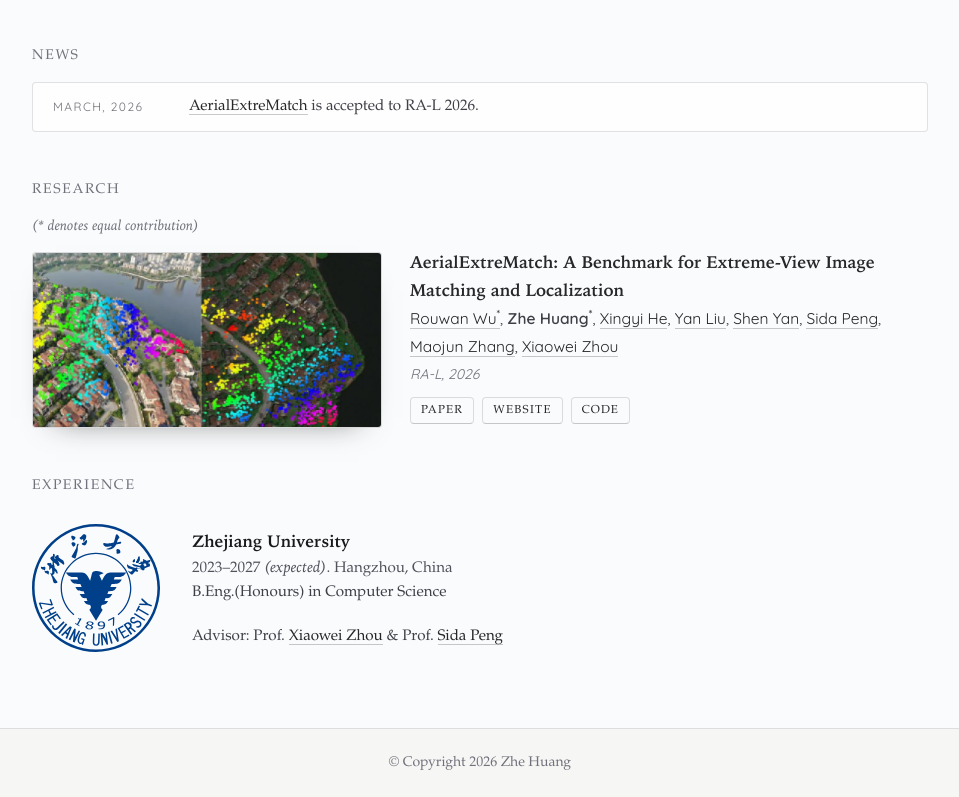
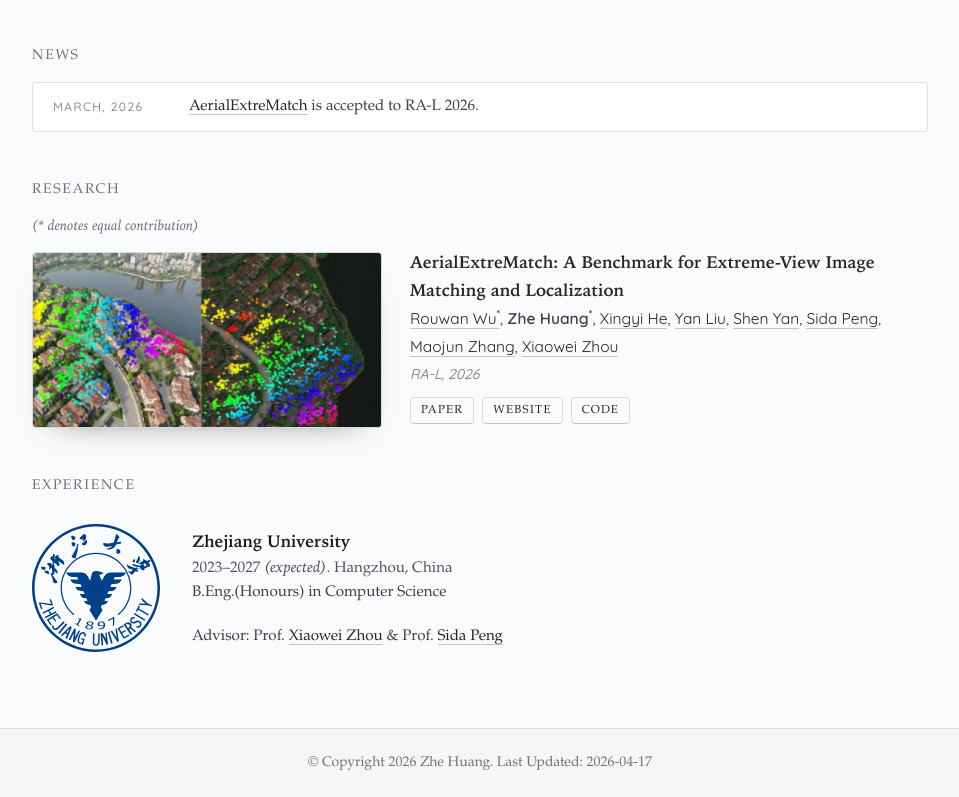
Before and after one commit to Xecades/AcademicHomepage, a Vue app: page / in a window 1280 px wide. Shown: the part 573-1370 px from the top of the page, without its empty margins (160-1119 px from the left). Built offline with nearby package versions, Linux system fonts and the light colour scheme; a web font is replaced by a local one.

Commit message:
docs: change last update date

```diff
--- a/src/assets/data/site.tsx
+++ b/src/assets/data/site.tsx
@@ -80,7 +80,7 @@ export const profile: Profile = {
         ],
     },
     avatar: "https://placehold.co/600x800/eee/bbb?text=Photo\\nnot+taken\\nyet+:(",
-    footer: ["© Copyright 2026 Zhe Huang"],
+    footer: ["© Copyright 2026 Zhe Huang. Last Updated: 2026-04-17"],
 };
 
 export const news: NewsItem[] = [
```
